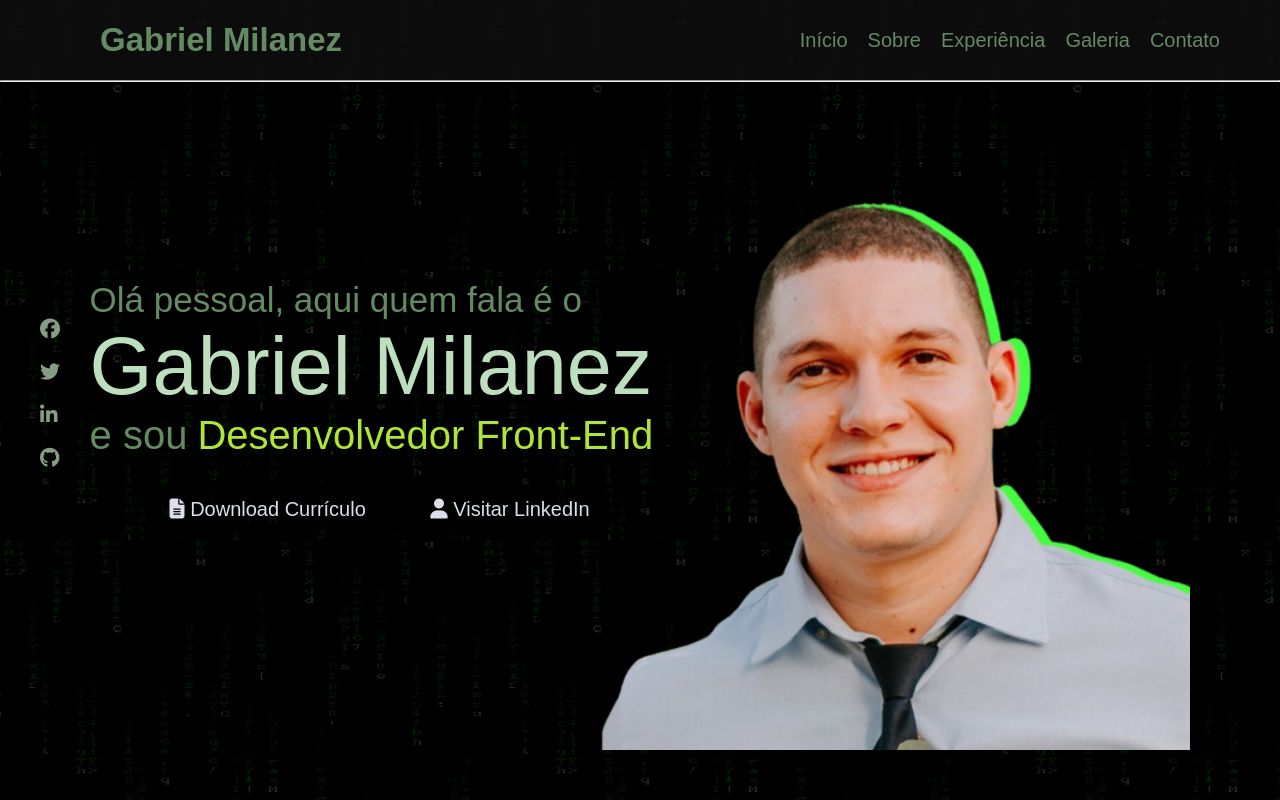
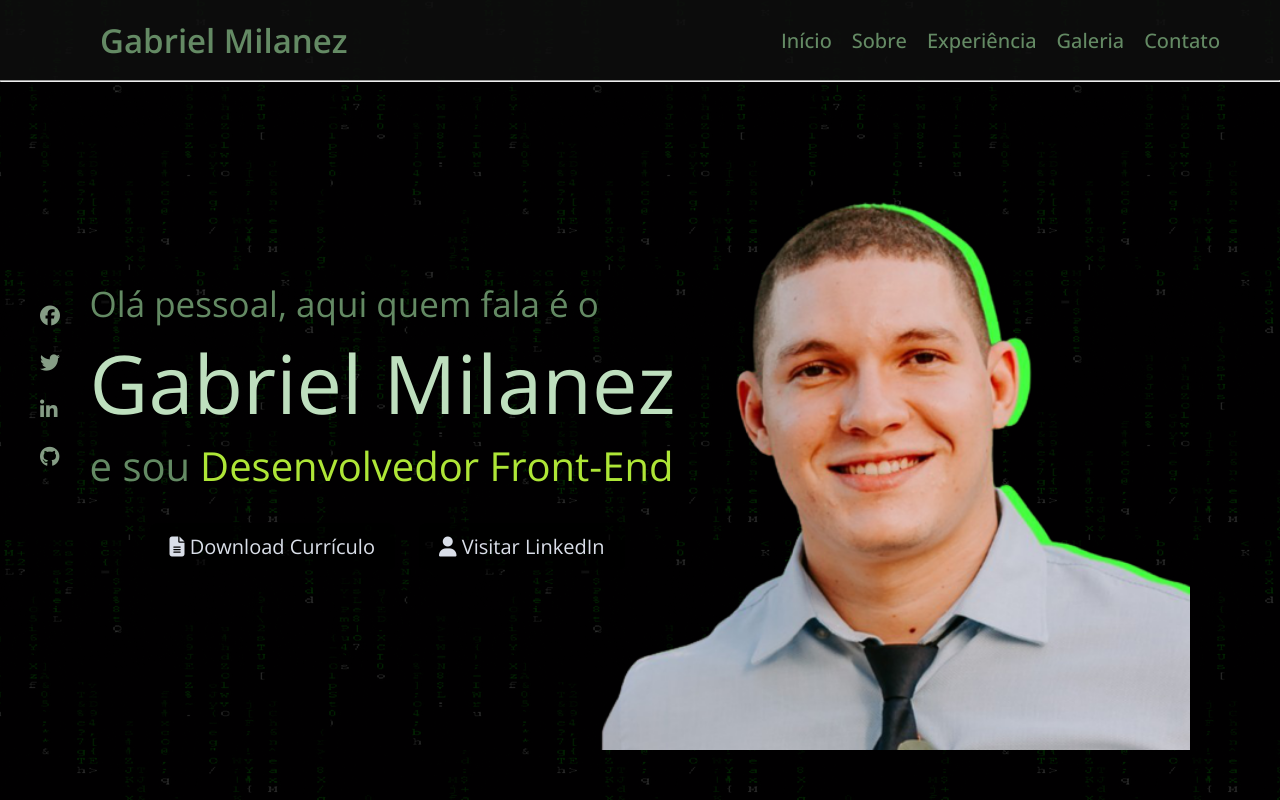
Before and after one commit to miilanez/portfolio-gabriel-milanez, a PHP site: page / in a window 1280 px wide. Run offline with PHP 8.4, Linux system fonts and the light colour scheme; some libraries are stand-ins or nearby versions.

Commit message:
alteração section main

```diff
--- a/css/style.css
+++ b/css/style.css
@@ -1,10 +1,10 @@
-@import url('https://fonts.googleapis.com/css2?family=Open+Sans:wght@300&display=swap');
+@import url('https://fonts.googleapis.com/css2?family=Open+Sans:wght@300;400;500;600&display=swap');
 
 * {
     margin: 0;
     padding: 0;
     box-sizing: border-box;
-    font-family: 'Mukta', sans-serif;
+    font-family: 'Open Sans', sans-serif;
 }
 
 /* Corpo da Página */
@@ -16,15 +16,11 @@ body {
     background-position: center top;
 }
 
-hr .separador{
-  background: rgba(0,0,0, .85);
-}
-
 /* NavBar */
 
 nav {
 
-  background: rgba(15, 15, 15, .85) ;
+  background: rgba(15, 15, 15, .85);
   display: flex;
   height: 80px;
   width: 100%;
@@ -113,9 +109,9 @@ nav .menu-btn i{
   display: none;
 }
 
-/* Header */
+/* Home Section */
 
-header .media-icons {
+.home-section .media-icons {
   position: absolute;
   left: 40px;
   bottom: 40%;
@@ -215,7 +211,7 @@ header .media-icons {
   color: #000;
 }
 
-header .foto-milanez img{
+.home-section .foto-milanez img{
   position: absolute;
   right: 7%;
   top: 150px;
@@ -228,41 +224,6 @@ header .foto-milanez img{
 
   nav{
     padding: 0 40px 0 50px;
-  }
-
-  /*
-  header .content {
-    transform: scale(0.90);
-  }
-
-  header .foto-milanez img{
-    transform: scale(0.90);
-    right: 7%;
-
-  }*/
-
-}
-   /*
-@media (max-width: 1130px){
-  header .content {
-    transform: scale(0.80);
-  }
-
-  header .foto-milanez img{
-    transform: scale(0.80);
-    right: 4%;
-  }
-}
-
-@media (max-width: 1045px){
-  header .content {
-    left: 2%;
-    transform: scale(0.70);
-  }
-
-  header .foto-milanez img{
-    transform: scale(0.70);
-    right: 1%;
   }
 
 }
--- a/index.html
+++ b/index.html
@@ -7,7 +7,11 @@
 
     <!--References-->
     <link rel="stylesheet" href="css/style.css">
-    <link href="https://fonts.googleapis.com/css2?family=Open+Sans:wght@300&display=swap" rel="stylesheet">
+
+    <link rel="preconnect" href="https://fonts.googleapis.com">
+    <link rel="preconnect" href="https://fonts.gstatic.com" crossorigin>
+    <link href="https://fonts.googleapis.com/css2?family=Open+Sans:wght@300;400;500;600&display=swap" rel="stylesheet">
+
     <script src="http://kit.fontawesome.com/a076d05399.js"></script>
     <script src="https://kit.fontawesome.com/1f8400133f.js" crossorigin="anonymous"></script>
 
@@ -32,7 +36,11 @@
             </ul>
 
         </nav>
+        <hr>
+    </header>
 
+    <main>
+    <section class="home-section" id="home">
         <div class="content">
             <div class="text-content">
                 <div class="text">Olá pessoal, aqui quem fala é o</div>
@@ -58,8 +66,9 @@
             <a href="#"><i class="fab fa-linkedin-in"></i></a>
             <a href="#"><i class="fab fa-github"></i></a>
         </div>
-    </header>
-    <hr class="separador">
+    </section>
+    </main>
+
     <!--Main - Sobre-->
 
     <!--
@@ -73,7 +82,7 @@
 
 -->
     <!--Footer
-    <hr class="separador">
+    <hr>
     <footer>
         <p>Copyright &copy; 2022 Gabriel Milanez</p>
     </footer>
```
